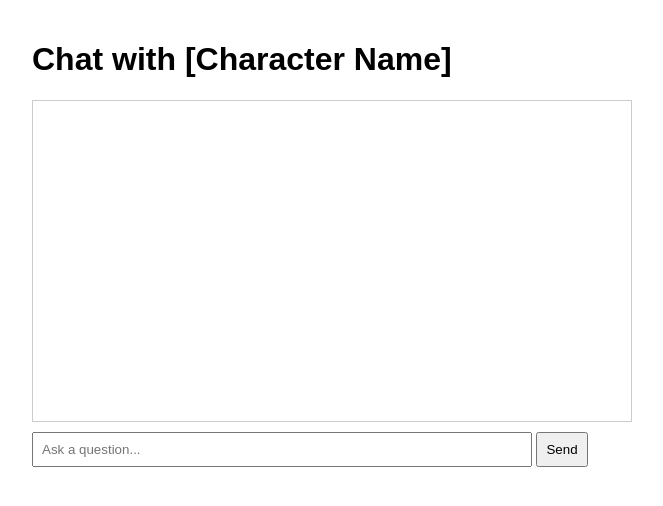
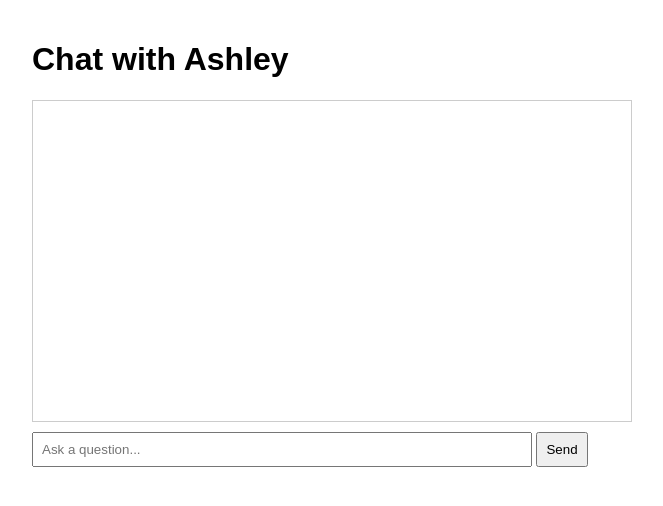
Before and after one commit to jamesmiller2404/jamesmiller2404.github.io, a plain HTML site: page index.html in a window 1280 px wide. Shown: the whole page, without its empty margins (308-971 px from the left). Drawn offline with Linux system fonts and the light colour scheme.

Commit message:
Update index.html

```diff
--- a/index.html
+++ b/index.html
@@ -11,7 +11,7 @@
     </style>
 </head>
 <body>
-    <h1>Chat with [Character Name]</h1>
+    <h1>Chat with Ashley</h1>
     <div id="chat-log"></div>
     <input type="text" id="userInput" placeholder="Ask a question...">
     <button onclick="sendMessage()">Send</button>
```
